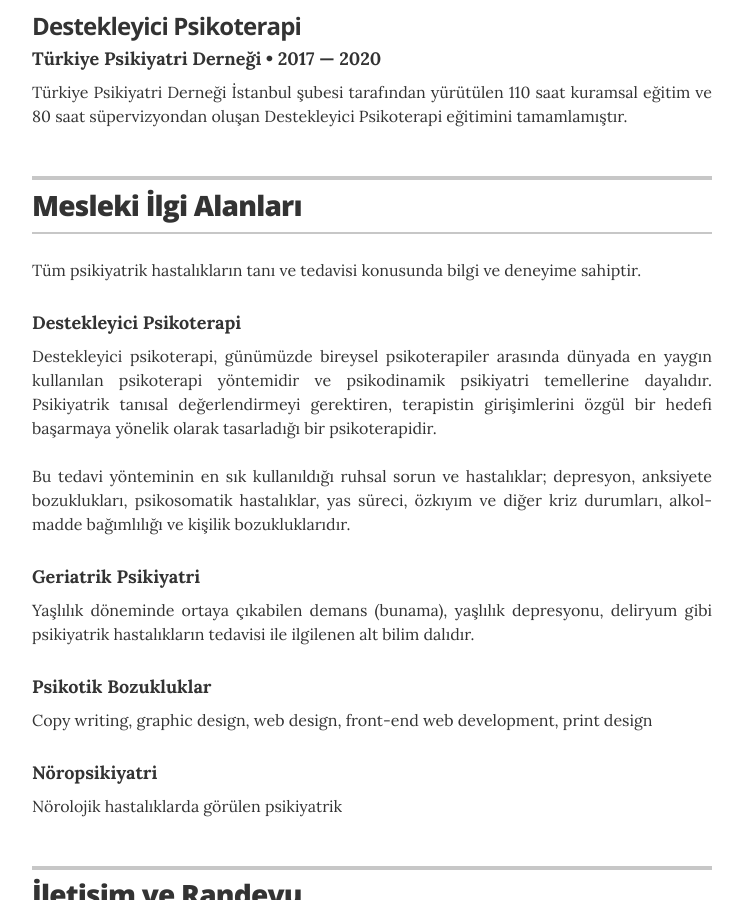
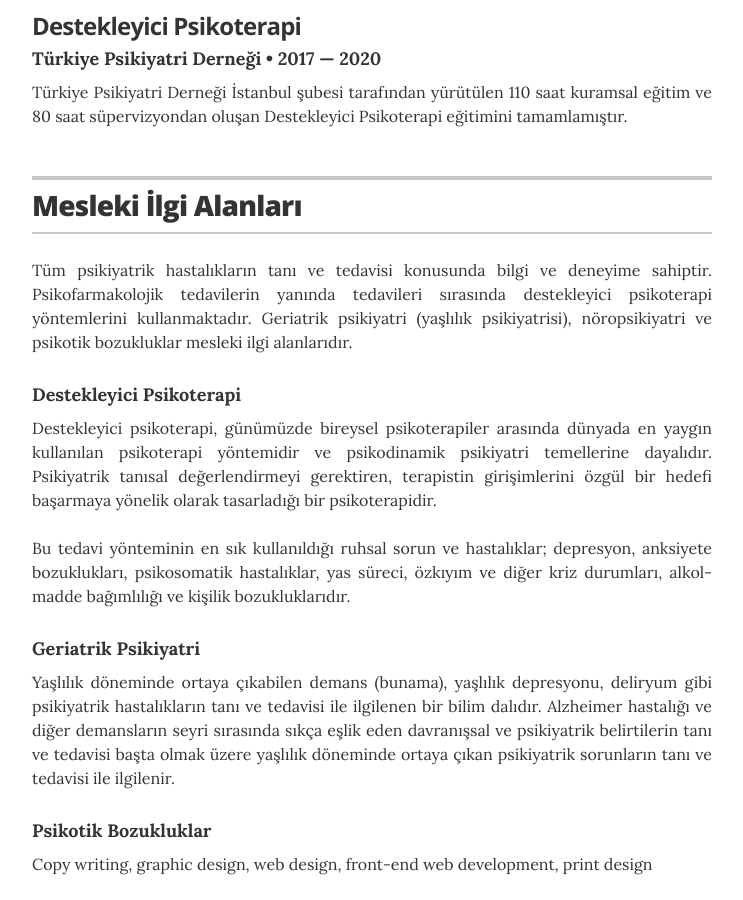
Before and after one commit to ibucgun/ibucgun.github.io, a Jekyll site: the page built from index.html, in a window 1280 px wide and 900 px high, scrolled down 1485 px. Shown: the whole window, without its empty margins (268-1011 px from the left). Built offline with Jekyll 4.4.1, drawn with Linux system fonts in a browser that asks for light colours.

Commit message:
Update skills.yml

```diff
--- a/_data/skills.yml
+++ b/_data/skills.yml
@@ -1,12 +1,12 @@
 # Mesleki İlgi Alanları
 - skill:
-  description: Tüm psikiyatrik hastalıkların tanı ve tedavisi konusunda bilgi ve deneyime sahiptir.
+  description: Tüm psikiyatrik hastalıkların tanı ve tedavisi konusunda bilgi ve deneyime sahiptir. Psikofarmakolojik tedavilerin yanında tedavileri sırasında destekleyici psikoterapi yöntemlerini kullanmaktadır. Geriatrik psikiyatri (yaşlılık psikiyatrisi), nöropsikiyatri ve psikotik bozukluklar mesleki ilgi alanlarıdır.
 
 - skill: Destekleyici Psikoterapi
   description: Destekleyici psikoterapi, günümüzde bireysel psikoterapiler arasında dünyada en yaygın kullanılan psikoterapi yöntemidir ve psikodinamik psikiyatri temellerine dayalıdır. Psikiyatrik tanısal değerlendirmeyi gerektiren, terapistin girişimlerini özgül bir hedefi başarmaya yönelik olarak tasarladığı bir psikoterapidir. <br><br>Bu tedavi yönteminin en sık kullanıldığı ruhsal sorun ve hastalıklar; depresyon, anksiyete bozuklukları, psikosomatik hastalıklar, yas süreci, özkıyım ve diğer kriz durumları, alkol-madde bağımlılığı ve kişilik bozukluklarıdır.
 
 - skill: Geriatrik Psikiyatri
-  description: Yaşlılık döneminde ortaya çıkabilen demans (bunama), yaşlılık depresyonu, deliryum gibi psikiyatrik hastalıkların tedavisi ile ilgilenen alt bilim dalıdır.
+  description: Yaşlılık döneminde ortaya çıkabilen demans (bunama), yaşlılık depresyonu, deliryum gibi psikiyatrik hastalıkların tanı ve tedavisi ile ilgilenen bir bilim dalıdır. Alzheimer hastalığı ve diğer demansların seyri sırasında sıkça eşlik eden davranışsal ve psikiyatrik belirtilerin tanı ve tedavisi başta olmak üzere yaşlılık döneminde ortaya çıkan psikiyatrik sorunların tanı ve tedavisi ile ilgilenir.
 
 - skill: Psikotik Bozukluklar
   description: Copy writing, graphic design, web design, front-end web development, print design
```
